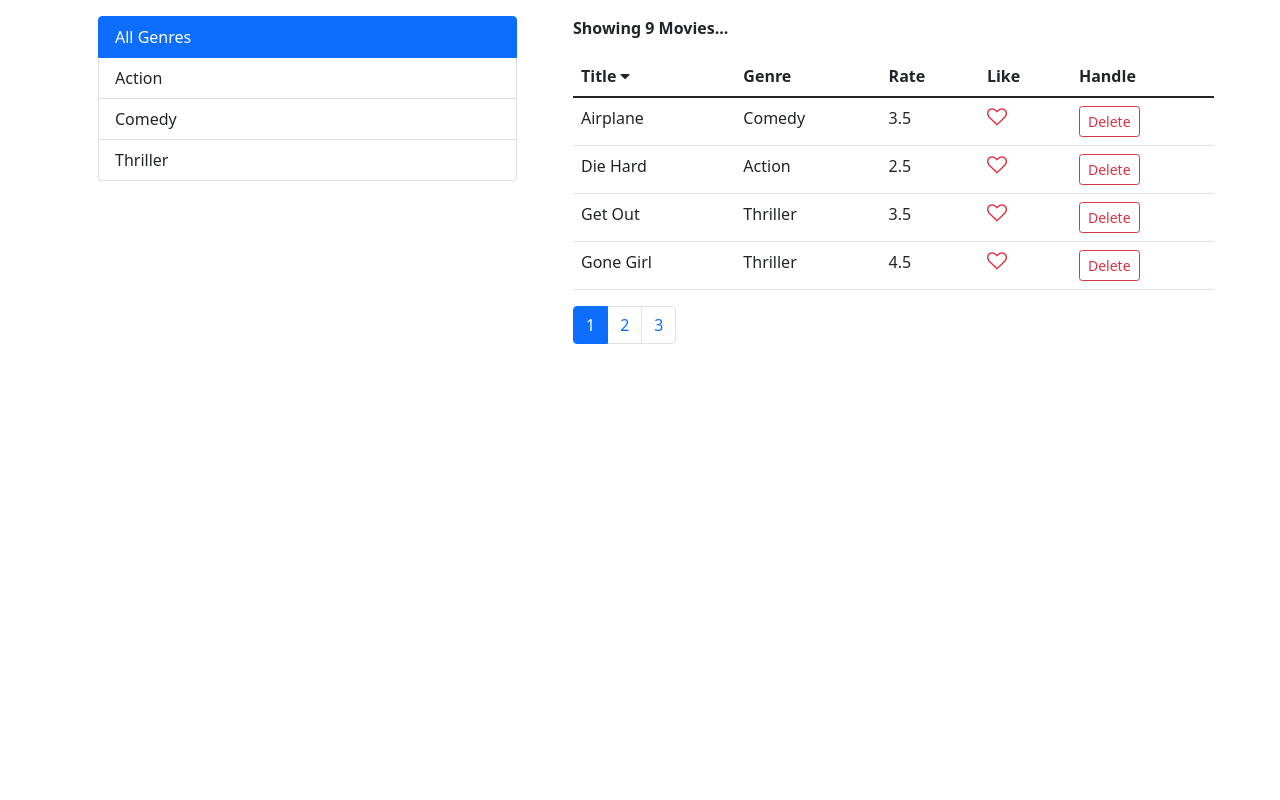
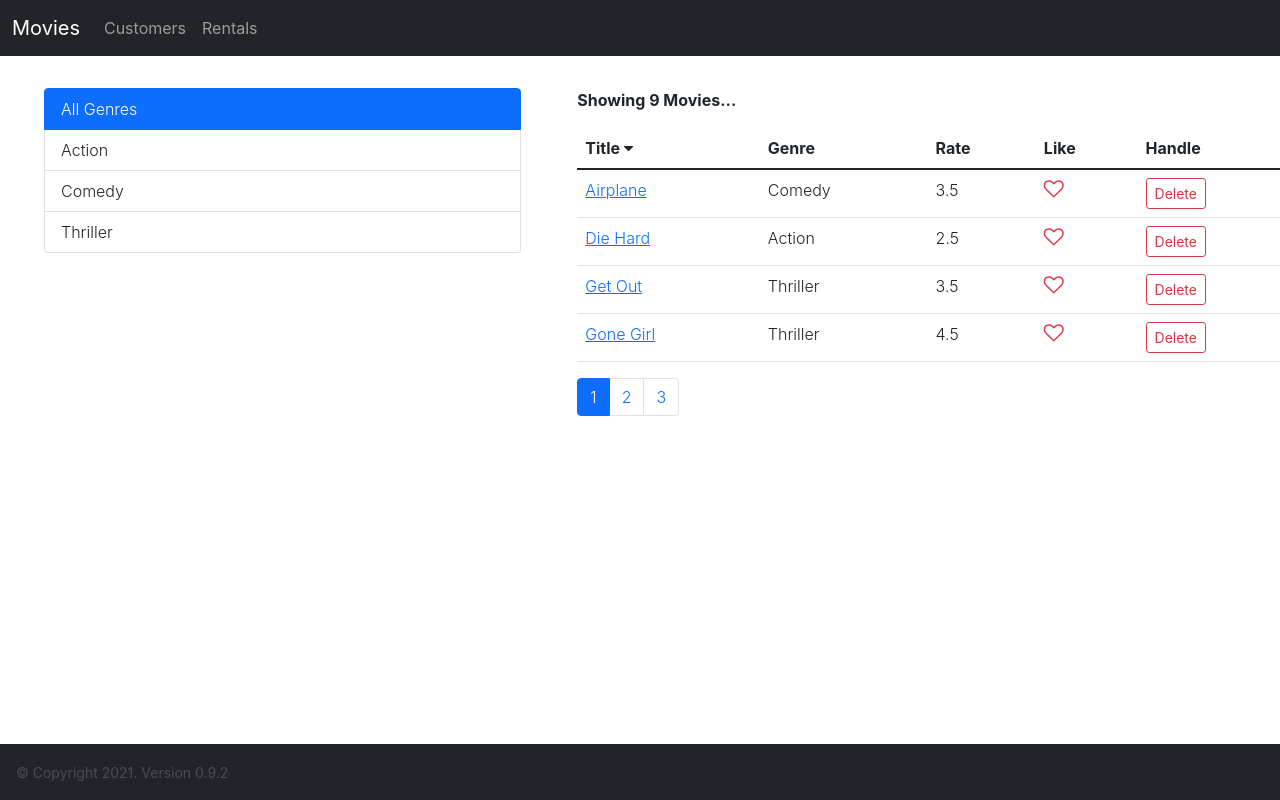
Before and after one commit to anasabufarraj/hello_react, a React (Create React App) app: page /movies in a window 1280 px wide. Built offline with nearby package versions, Linux system fonts and the light colour scheme.

Commit message:
105. Exercise..my solution

```diff
--- a/package.json
+++ b/package.json
@@ -11,6 +11,7 @@
     "lodash": "^4.17.21",
     "react": "^17.0.2",
     "react-dom": "^17.0.2",
+    "react-router-dom": "^5.3.0",
     "react-scripts": "4.0.3",
     "web-vitals": "^1.1.2"
   },
--- a/src/App.js
+++ b/src/App.js
@@ -1,80 +1,29 @@
 import React from 'react';
 import NavBar from './components/navbar';
-import Counters from './components/counters';
-import './App.css';
+import Footer from './components/footer';
+import { Redirect, Route, Switch } from 'react-router-dom';
+import Movies from './components/movies';
+import Customers from './components/customers';
+import Rentals from './components/rentals';
+import NotFound from './components/notFound';
+import MovieDetails from './components/movieDetails';
 
 class App extends React.Component {
-  constructor(props) {
-    super(props);
-    this.state = {
-      counters: [
-        { id: 1, value: 0 },
-        { id: 2, value: 0 },
-        { id: 3, value: 0 },
-        { id: 4, value: 0 },
-      ],
-    };
-
-    this.handleReset = this.handleReset.bind(this);
-    this.handleAdd = this.handleAdd.bind(this);
-    this.handleIncrement = this.handleIncrement.bind(this);
-    this.handleDecrement = this.handleDecrement.bind(this);
-    this.handleDelete = this.handleDelete.bind(this);
-  }
-
-  handleReset() {
-    let counters = this.state.counters.map((_c) => {
-      _c.value = 0;
-      return _c;
-    });
-    this.setState({ counters });
-  }
-
-  handleAdd() {
-    this.state.counters.push({ id: this.state.counters.slice(-1)[0].id + 1, value: 0 });
-    this.setState(this.state.counters);
-  }
-
-  handleIncrement(counter) {
-    let counters = [...this.state.counters];
-    let index = counters.indexOf(counter);
-    counters[index].value++;
-    this.setState({ counters });
-  }
-
-  handleDecrement(counter) {
-    let counters = [...this.state.counters];
-    let index = counters.indexOf(counter);
-    counters[index].value--;
-    this.setState({ counters });
-  }
-
-  handleDelete(id) {
-    let counters = this.state.counters.filter((_c) => _c.id !== id);
-    this.setState({ counters });
-  }
-
-  handleEmptyState() {
-    if (this.state.counters.length === 0) {
-      return <p className="text-secondary mx-4">You have no counters to view</p>;
-    }
-  }
-
   render() {
     return (
       <React.Fragment>
-        <NavBar items={this.state.counters.length} />
-        <main className="container">
-          <Counters
-            onReset={this.handleReset}
-            onAdd={this.handleAdd}
-            onIncrement={this.handleIncrement}
-            onDecrement={this.handleDecrement}
-            onDelete={this.handleDelete}
-            counters={this.state.counters}
-          />
-          {this.handleEmptyState()}
-        </main>
+        <NavBar />
+        <div className="container-fluid fw-light m-3">
+          <Switch>
+            <Route path="/customers" component={Customers} />
+            <Route path="/rentals" component={Rentals} />
+            <Route exact path="/movies" component={Movies} />
+            <Route path="/movies/:id" component={MovieDetails} />
+            <Route path="/404" component={NotFound} />
+            <Redirect to="404" />
+          </Switch>
+        </div>
+        <Footer />
       </React.Fragment>
     );
   }
--- a/src/components/common/tableBody.jsx
+++ b/src/components/common/tableBody.jsx
@@ -3,8 +3,8 @@ import _ from 'lodash';
 
 class TableBody extends React.Component {
   renderCell(item, column) {
-    if (column.content) {
-      return column.content(item);
+    if (column.dynamic) {
+      return column.dynamic(item);
     }
     return _.get(item, column.path);
   }
--- /dev/null
+++ b/src/components/customers.jsx
@@ -0,0 +1,11 @@
+import React from 'react';
+
+function Customers() {
+  return (
+    <div>
+      <h1>Customer</h1>
+    </div>
+  );
+}
+
+export default Customers;
--- /dev/null
+++ b/src/components/footer.jsx
@@ -0,0 +1,9 @@
+function Footer() {
+  return (
+    <div className="fixed-bottom bg-dark p-3">
+      <small className="text-secondary opacity-50">© Copyright 2021. Version 0.9.2</small>
+    </div>
+  );
+}
+
+export default Footer;
--- /dev/null
+++ b/src/components/movieDetails.jsx
@@ -0,0 +1,23 @@
+import React, { Component } from 'react';
+
+class MovieDetails extends Component {
+  handleSave() {
+    // ...
+  }
+
+  render() {
+    return (
+      <div>
+        <h1>Movie {this.props.match.params.id}</h1>
+        <button className="btn btn-dark my-2" onClick={this.props.history.goBack}>
+          Back
+        </button>
+        <button className="btn btn-primary mx-2" onClick={this.handleSave}>
+          Save
+        </button>
+      </div>
+    );
+  }
+}
+
+export default MovieDetails;
--- a/src/components/movies.jsx
+++ b/src/components/movies.jsx
@@ -74,9 +74,8 @@ class Movies extends React.Component {
     let data = this.handleData();
 
     return this.state.movies.length === 0 ? (
-      <p className="text-center m-5 fs-5 fw-light">You've no content to show!</p>
+      <p className="text-center mt-5 fs-5 fw-light">You've no content to show!</p>
     ) : (
-      <div className="container fw-light">
       <div className="row">
         <div className="col-5">
           <ListGroup
@@ -107,7 +106,6 @@ class Movies extends React.Component {
           />
         </div>
       </div>
-      </div>
     );
   }
 }
--- a/src/components/moviesTable.jsx
+++ b/src/components/moviesTable.jsx
@@ -1,6 +1,7 @@
 import React from 'react';
 import Like from './common/like';
 import Table from './common/table';
+import { Link } from 'react-router-dom';
 
 class MoviesTable extends React.Component {
   constructor(props) {
@@ -10,6 +11,7 @@ class MoviesTable extends React.Component {
         {
           path: 'title',
           label: 'Title',
+          dynamic: (movie) => <Link to={`/movies/${movie._id}`}>{movie.title}</Link>,
         },
         {
           path: 'genre.name',
@@ -22,12 +24,12 @@ class MoviesTable extends React.Component {
         {
           path: 'like',
           label: 'Like',
-          content: (movie) => <Like liked={movie.liked} onLike={() => this.props.onLike(movie)} />,
+          dynamic: (movie) => <Like liked={movie.liked} onLike={() => this.props.onLike(movie)} />,
         },
         {
           path: 'delete',
           label: 'Handle',
-          content: (movie) => (
+          dynamic: (movie) => (
             <button onClick={() => this.props.onDelete(movie)} className="btn btn-outline-danger btn-sm">
               Delete
             </button>
--- a/src/components/navbar.jsx
+++ b/src/components/navbar.jsx
@@ -1,24 +1,23 @@
 import React from 'react';
+import { Link } from 'react-router-dom';
 
-function NavBar(props) {
-  // NOTE: props are read-only arguments
+function NavBar() {
   return (
-    <nav className="navbar navbar-dark bg-dark">
-      <div className="container">
-        <a className="navbar-brand" href="http://localhost:3000/">
-          MENU
-        </a>
-        <form className="d-flex">
-          <input className="form-control me-2" type="search" placeholder="Search" aria-label="Search" />
-          <button className="btn btn-outline-light" type="submit">
-            Search
-          </button>
-        </form>
-        <span className="text-light">
-          <span className="badge bg-danger">
-            {props.items} {props.items === 1 ? 'Item' : 'Items'}
-          </span>
-        </span>
+    <nav className="navbar navbar-expand navbar-dark bg-dark">
+      <div className="container-fluid">
+        <Link className="navbar-brand" to="/movies">
+          Movies
+        </Link>
+        <div className="navbar-collapse">
+          <div className="navbar-nav">
+            <Link className="nav-link" to="/customers">
+              Customers
+            </Link>
+            <Link className="nav-link" to="/rentals">
+              Rentals
+            </Link>
+          </div>
+        </div>
       </div>
     </nav>
   );
--- /dev/null
+++ b/src/components/notFound.jsx
@@ -0,0 +1,12 @@
+import React from 'react';
+
+function NotFound() {
+  return (
+    <div className="text-center mt-5">
+      <h1 className="display-1">404</h1>
+      <p>Page not found</p>
+    </div>
+  );
+}
+
+export default NotFound;
--- /dev/null
+++ b/src/components/rentals.jsx
@@ -0,0 +1,11 @@
+import React from 'react';
+
+function Rentals() {
+  return (
+    <div>
+      <h1>Rentals</h1>
+    </div>
+  );
+}
+
+export default Rentals;
--- a/src/index.js
+++ b/src/index.js
@@ -1,17 +1,27 @@
 import React from 'react';
 import ReactDOM from 'react-dom';
-import Movies from './components/movies';
+import { BrowserRouter } from 'react-router-dom';
 import 'bootstrap/dist/css/bootstrap.min.css';
 import 'font-awesome/css/font-awesome.min.css';
+import App from './App';
 import reportWebVitals from './reportWebVitals';
-import Playground from './util/playground';
+import './index.css';
+
+// TODO [x] Navbar: Movies, Customers, Rentals
+// TODO [x] Customers and Rentals pages with only headings
+// TODO [x] Not found page
+// TODO [] Items links to movie page with title, id, and button
 
 ReactDOM.render(
   <React.StrictMode>
-    <Movies />
-    <Playground />
+    <BrowserRouter>
+      <App />
+    </BrowserRouter>
   </React.StrictMode>,
   document.getElementById('root')
 );
 
 reportWebVitals();
+// If you want to start measuring performance in your app, pass a function
+// to log results (for example: reportWebVitals(console.log))
+// or send to an analytics endpoint. Learn more: https://bit.ly/CRA-vitals
```
Also changed, not shown: 1 other file (tests, documents, lock files or other folders). Lines whose indentation alone changed are shown as unchanged.
